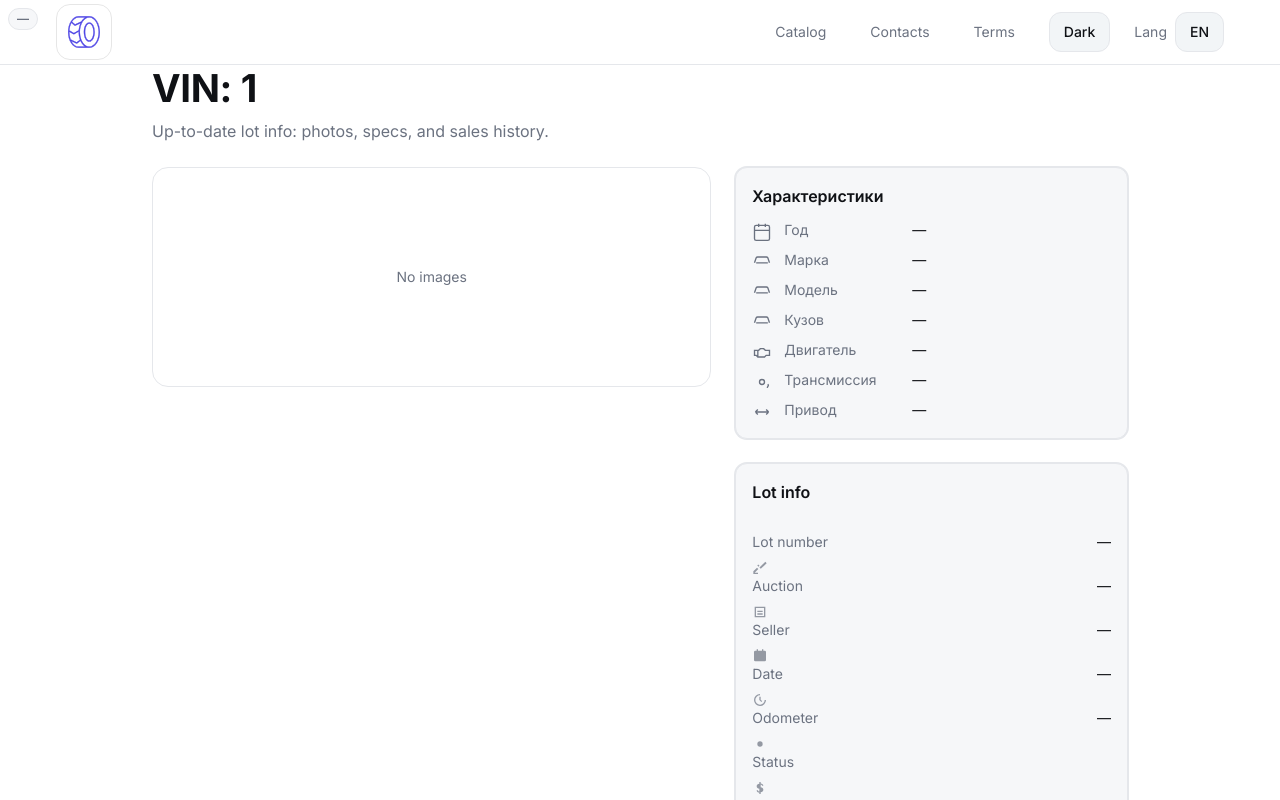
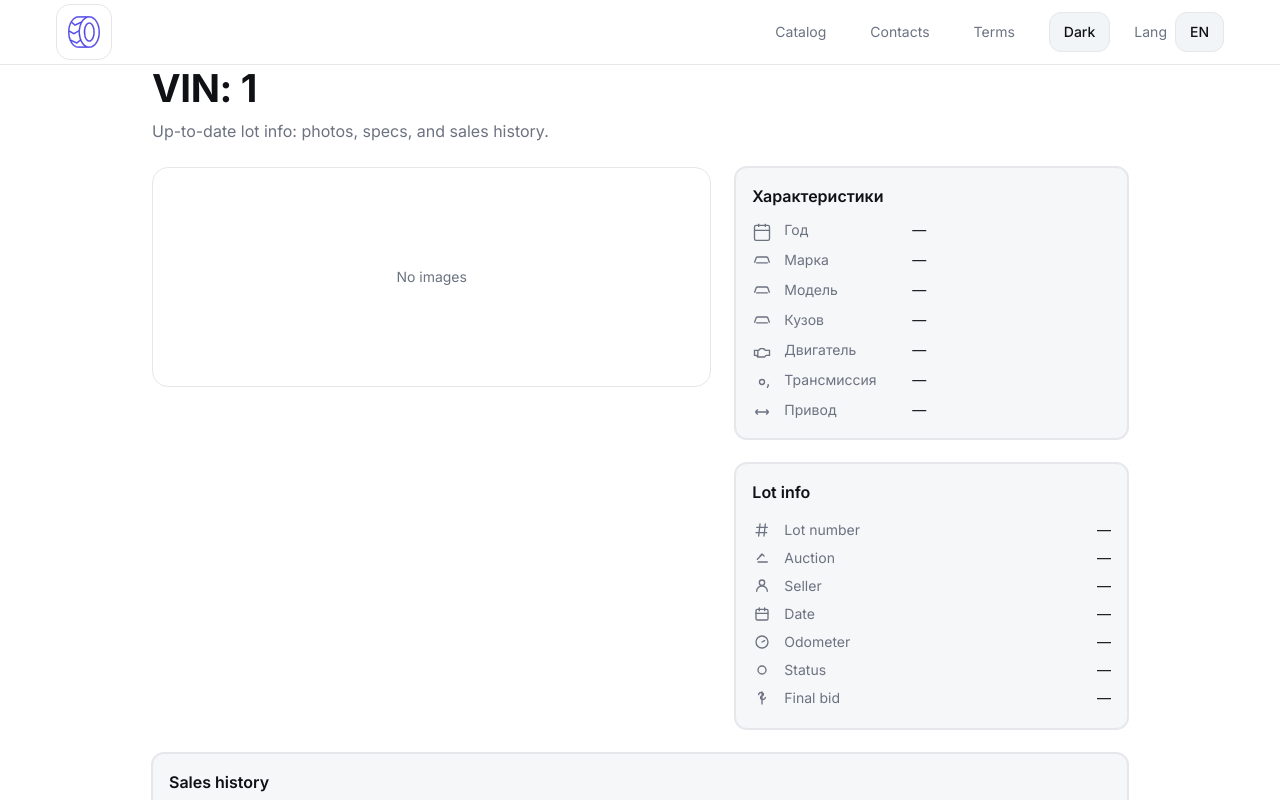
Before and after one commit to KestutisTreciokas/vinops, a Next.js app in the folder frontend/: page /1/vin/1 in a window 1280 px wide. Shown: the top 800 px of the page. Built offline with nearby package versions, Linux system fonts and the light colour scheme.

Commit message:
vin: icons column at left for LotInfo via 3-col grid row

```diff
--- a/frontend/src/components/vin2/LotInfo.tsx
+++ b/frontend/src/components/vin2/LotInfo.tsx
@@ -1,43 +1,64 @@
 'use client'
 import Row from './_Row'
 import CopyButton from '@/components/common/CopyButton'
-import StatusBadge from '@/components/common/StatusBadge'
+import { formatDateISO, formatMiles, formatUsd } from '@/src/lib/format'
 
-export default function LotInfo({ lot = {}, lang='ru' }: { lot?: any; lang?: 'ru'|'en' }) {
-  const t = (ru:string,en:string)=> lang==='ru'?ru:en
-  const Icon = ({d}:{d:string}) => (
-    <svg aria-hidden viewBox="0 0 24 24" className="size-4 mr-2 opacity-70"><path fill="currentColor" d={d}/></svg>
-  )
+/** маленькие одноцветные иконки (inline SVG), чтобы не тянуть библиотеки */
+const stroke = { stroke: 'currentColor', strokeWidth: 2, fill: 'none', strokeLinecap: 'round', strokeLinejoin: 'round' } as any
+const IHash = () => (
+  <svg className="w-4 h-4" viewBox="0 0 24 24"><path {...stroke} d="M9 3L7 21M17 3l-2 18M4 8h16M3 16h16"/></svg>
+)
+const IGavel = () => (
+  <svg className="w-4 h-4" viewBox="0 0 24 24"><path {...stroke} d="M12 6l3 3m-6 0l3-3m-6 12h14M5 14l6-6"/></svg>
+)
+const IUser = () => (
+  <svg className="w-4 h-4" viewBox="0 0 24 24"><path {...stroke} d="M16 7a4 4 0 11-8 0 4 4 0 018 0z"/><path {...stroke} d="M4 20a8 8 0 0116 0"/></svg>
+)
+const ICalendar = () => (
+  <svg className="w-4 h-4" viewBox="0 0 24 24"><rect {...stroke} x="3" y="5" width="18" height="16" rx="2"/><path {...stroke} d="M16 3v4M8 3v4M3 11h18"/></svg>
+)
+const ISpeed = () => (
+  <svg className="w-4 h-4" viewBox="0 0 24 24"><path {...stroke} d="M21 12a9 9 0 10-18 0 9 9 0 0018 0z"/><path {...stroke} d="M12 12l4-2"/></svg>
+)
+const IStatus = () => (
+  <svg className="w-4 h-4" viewBox="0 0 24 24"><circle {...stroke} cx="12" cy="12" r="6"/></svg>
+)
+const IMoney = () => (
+  <svg className="w-4 h-4" viewBox="0 0 24 24"><path {...stroke} d="M12 3v18M7 7c0-2 2-4 5-3 3 .8 3 4.2 0 5-3 .8-3 4.2 0 5 3 .8 5-1 5-3"/></svg>
+)
 
-  // небольшая библиотека простых иконок (моно, чтобы совпасть со стилем «Характеристики»)
-  const ic = {
-    hash: 'M7 3v3M17 3v3M7 18v3M17 18v3M3 7h18M3 17h18',               // #
-    gavel: 'M2 21h7v-2H4l5.5-5.5l-2-2L2 17v4Zm9.2-9.7l2 2L22 4.7l-2-2L11.2 11.3ZM7.9 8.1l2 2l1.4-1.4l-2-2L7.9 8.1Z',
-    bld: 'M4 20h16V4H4v16Zm2-2V6h12v12H6Zm2-8h8v2H8v-2Zm0 4h8v2H8v-2Z', // seller
-    cal: 'M7 2v2H5a2 2 0 0 0-2 2v12a2 2 0 0 0 2 2h14a2 2 0 0 0 2-2V6a2 2 0 0 0-2-2h-2V2h-2v2H9V2H7Zm12 6H5v10h14V8Z',
-    odo: 'M12 3a9 9 0 1 0 9 9h-2a7 7 0 1 1-7-7V3Zm1 9V7h-2v5l3 3 1.4-1.4L13 12Z',
-    dot: 'M12 8a4 4 0 1 1 0 8a4 4 0 0 1 0-8Z',                          // status
-    usd: 'M11 21v-2.1c-2.3-.3-4-1.7-4-3.7h2c0 1 .9 1.8 2 2v-4c-2.2-.5-4-1.5-4-3.7c0-2 1.7-3.4 4-3.7V3h2v2.1c2.3.3 4 1.7 4 3.7h-2c0-1-.9-1.8-2-2v4c2.2.5 4 1.5 4 3.7c0 2-1.7 3.4-4 3.7V21h-2Z'
-  }
+export default function LotInfo({
+  lot, lang = 'ru',
+}: {
+  lot: any; lang?: 'ru'|'en'
+}) {
+  const t = (ru: string, en: string) => (lang === 'ru' ? ru : en)
+
+  const lotNumber =
+    lot?.lotNumber
+      ? (
+        <span className="inline-flex items-center gap-2">
+          {String(lot.lotNumber)}
+          <CopyButton text={String(lot.lotNumber)} title={t('Скопировать номер', 'Copy number')} />
+        </span>
+      )
+      : '—'
+
+  const date = formatDateISO(lot?.date, lang as any)
+  const odo  = lot?.odometer != null ? formatMiles(lot.odometer, lang as any) : '—'
+  const bid  = formatUsd(lot?.finalBid, lang as any)
 
   return (
     <div className="card p-4">
       <h3 className="card-title mb-3">{t('Информация о лоте', 'Lot info')}</h3>
-      <div className="space-y-2 text-sm">
-        <Row k={<><Icon d={ic.hash}/>{t('Номер лота','Lot number')}</>} v={
-          lot?.lotNumber
-            ? <span className="inline-flex items-center gap-2">
-                {String(lot.lotNumber)}
-                <CopyButton text={String(lot.lotNumber)} title={t('Скопировать','Copy')}/>
-              </span>
-            : '—'
-        }/>
-        <Row k={<><Icon d={ic.gavel}/>{t('Аукцион','Auction')}</>} v={lot?.auction ?? '—'} />
-        <Row k={<><Icon d={ic.bld}/>{t('Продавец','Seller')}</>}   v={lot?.seller ?? '—'} />
-        <Row k={<><Icon d={ic.cal}/>{t('Дата','Date')}</>}        v={lot?.date ?? '—'} />
-        <Row k={<><Icon d={ic.odo}/>{t('Пробег','Odometer')}</>}  v={lot?.odometer ?? '—'} />
-        <Row k={<><Icon d={ic.dot}/>{t('Статус','Status')}</>}    v={<StatusBadge value={lot?.status} lang={lang}/>} />
-        <Row k={<><Icon d={ic.usd}/>{t('Итоговая ставка','Final bid')}</>} v={lot?.finalBid ?? '—'} />
+      <div className="text-sm">
+        <Row icon={<IHash />}     k={t('Номер лота', 'Lot number')} v={lotNumber} />
+        <Row icon={<IGavel />}    k={t('Аукцион',   'Auction')}     v={lot?.auction ?? '—'} />
+        <Row icon={<IUser />}     k={t('Продавец',  'Seller')}      v={lot?.seller ?? '—'} />
+        <Row icon={<ICalendar />} k={t('Дата',      'Date')}        v={date} />
+        <Row icon={<ISpeed />}    k={t('Пробег',    'Odometer')}    v={odo} />
+        <Row icon={<IStatus />}   k={t('Статус',    'Status')}      v={lot?.status ?? '—'} />
+        <Row icon={<IMoney />}    k={t('Итоговая ставка', 'Final bid')} v={bid} />
       </div>
     </div>
   )
--- a/frontend/src/components/vin2/_Row.tsx
+++ b/frontend/src/components/vin2/_Row.tsx
@@ -1,10 +1,16 @@
+'use client'
 import { ReactNode } from 'react'
 
-export default function Row({ k, v }: { k: ReactNode; v?: ReactNode }) {
+export default function Row({
+  k, v, icon,
+}: { k: ReactNode; v: ReactNode; icon?: ReactNode }) {
   return (
-    <div className="flex items-baseline justify-between gap-3">
-      <span className="text-[var(--fg-muted)] whitespace-nowrap">{k}</span>
-      <span className="text-right break-words">{v ?? '—'}</span>
+    <div className="grid grid-cols-[20px,1fr,auto] items-center gap-3 py-1">
+      <div className="text-[var(--fg-muted)] flex items-center justify-center">
+        {icon ?? null}
+      </div>
+      <div className="text-[var(--fg-muted)]">{k}</div>
+      <div className="text-[var(--fg-default)]">{v}</div>
     </div>
   )
 }
```
